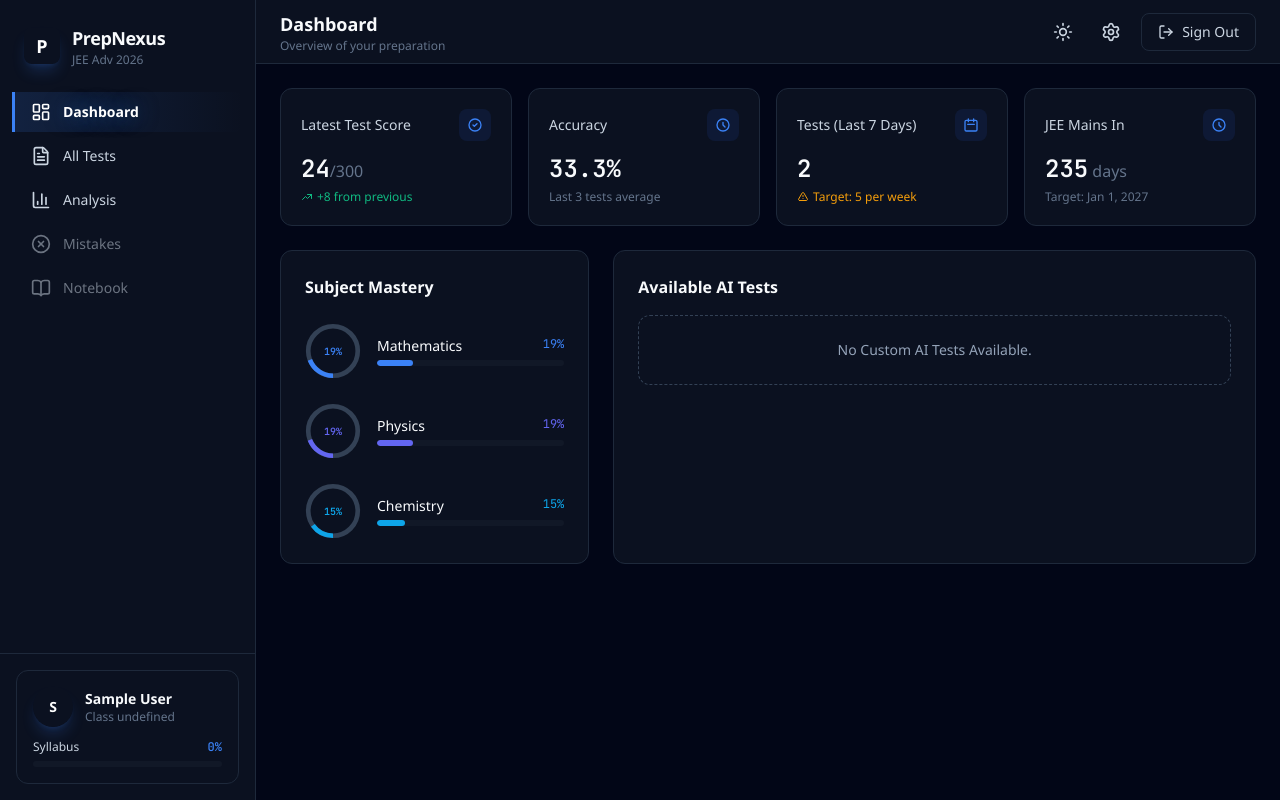
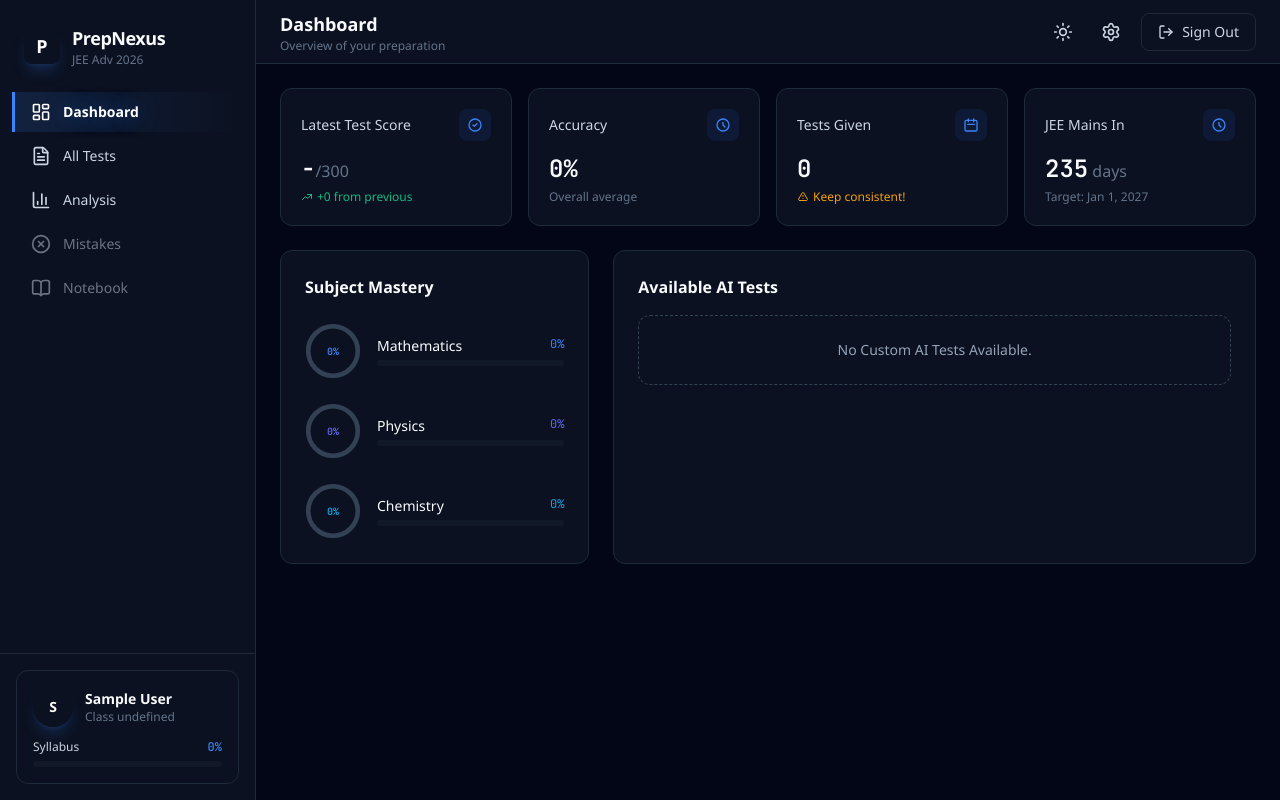
Before and after one commit to Stack-Orbit/jee-exam-app, a React (Vite) app: page / in a window 1280 px wide. Built offline with nearby package versions, Linux system fonts and the light colour scheme; sample sign-in values are in the browser's storage.

Commit message:
feat: make dashboard stats dynamic based on actual test results

```diff
--- a/src/pages/Dashboard.jsx
+++ b/src/pages/Dashboard.jsx
@@ -6,6 +6,16 @@ import '../dashboard.css';
 function Dashboard() {
   const navigate = useNavigate();
   const [papers, setPapers] = useState([]);
+  const [stats, setStats] = useState({
+    latestScore: '-',
+    totalScore: 300,
+    scoreDiff: 0,
+    accuracy: '0%',
+    testsLast7Days: 0,
+    mathMastery: 0,
+    phyMastery: 0,
+    chemMastery: 0
+  });
 
   useEffect(() => {
     // Load AI Generated papers from local storage
@@ -29,6 +39,42 @@ function Dashboard() {
     const userEmail = userStr ? JSON.parse(userStr).email : 'default';
     const studentResults = JSON.parse(localStorage.getItem(`jee_student_results_${userEmail}`) || '{}');
 
+    // Calculate stats
+    const resultsArr = Object.values(studentResults);
+    let newStats = { ...stats };
+
+    if (resultsArr.length > 0) {
+      const latestTest = resultsArr[resultsArr.length - 1];
+      const previousTest = resultsArr.length > 1 ? resultsArr[resultsArr.length - 2] : null;
+
+      newStats.latestScore = latestTest.totalMarks;
+      newStats.scoreDiff = previousTest ? (latestTest.totalMarks - previousTest.totalMarks) : 0;
+
+      let totalAttempted = 0;
+      let totalCorrect = 0;
+      let totalMath = 0;
+      let totalPhy = 0;
+      let totalChem = 0;
+
+      resultsArr.forEach(res => {
+        totalAttempted += res.attempted || 0;
+        totalCorrect += res.correctCnt || 0;
+        totalMath += res.mathMarks || 0;
+        totalPhy += res.phyMarks || 0;
+        totalChem += res.chemMarks || 0;
+      });
+
+      newStats.accuracy = totalAttempted > 0 ? Math.round((totalCorrect / totalAttempted) * 100) + '%' : '0%';
+      newStats.testsLast7Days = resultsArr.length; // Approximate
+
+      const maxSubjectScore = resultsArr.length * 100; // 100 per subject per test
+      newStats.mathMastery = Math.max(0, Math.round((totalMath / maxSubjectScore) * 100));
+      newStats.phyMastery = Math.max(0, Math.round((totalPhy / maxSubjectScore) * 100));
+      newStats.chemMastery = Math.max(0, Math.round((totalChem / maxSubjectScore) * 100));
+    }
+
+    setStats(newStats);
+
     setPapers(formattedAiTests.map(p => ({
       ...p,
       isCompleted: !!studentResults[p.id]
@@ -51,10 +97,10 @@ function Dashboard() {
                       <svg className="w-4 h-4 text-blue-500" fill="none" stroke="currentColor" viewBox="0 0 24 24"><path strokeLinecap="round" strokeLinejoin="round" strokeWidth="2" d="M9 12l2 2 4-4m6 2a9 9 0 11-18 0 9 9 0 0118 0z"/></svg>
                   </div>
               </div>
-              <div className="text-2xl font-bold font-mono" style={{color: 'var(--text-primary)'}}>24<span className="text-base font-normal" style={{color: 'var(--text-tertiary)'}}>/300</span></div>
-              <div className="mt-1 text-xs font-medium text-emerald-500 flex items-center gap-1">
-                  <svg className="w-3 h-3" fill="none" stroke="currentColor" viewBox="0 0 24 24"><path strokeLinecap="round" strokeLinejoin="round" strokeWidth="2" d="M13 7h8m0 0v8m0-8l-8 8-4-4-6 6"/></svg>
-                  +8 from previous
+              <div className="text-2xl font-bold font-mono" style={{color: 'var(--text-primary)'}}>{stats.latestScore}<span className="text-base font-normal" style={{color: 'var(--text-tertiary)'}}>/300</span></div>
+              <div className={`mt-1 text-xs font-medium flex items-center gap-1 ${stats.scoreDiff >= 0 ? 'text-emerald-500' : 'text-rose-500'}`}>
+                  <svg className="w-3 h-3" fill="none" stroke="currentColor" viewBox="0 0 24 24"><path strokeLinecap="round" strokeLinejoin="round" strokeWidth="2" d={stats.scoreDiff >= 0 ? "M13 7h8m0 0v8m0-8l-8 8-4-4-6 6" : "M13 17h8m0 0v-8m0 8l-8-8-4 4-6-6"}/></svg>
+                  {stats.scoreDiff >= 0 ? `+${stats.scoreDiff}` : stats.scoreDiff} from previous
               </div>
           </div>
 
@@ -65,21 +111,21 @@ function Dashboard() {
                       <svg className="w-4 h-4 text-blue-500" fill="none" stroke="currentColor" viewBox="0 0 24 24"><path strokeLinecap="round" strokeLinejoin="round" strokeWidth="2" d="M12 8v4l3 3m6-3a9 9 0 11-18 0 9 9 0 0118 0z"/></svg>
                   </div>
               </div>
-              <div className="text-2xl font-bold font-mono" style={{color: 'var(--text-primary)'}}>33.3%</div>
-              <div className="mt-1 text-xs" style={{color: 'var(--text-tertiary)'}}>Last 3 tests average</div>
+              <div className="text-2xl font-bold font-mono" style={{color: 'var(--text-primary)'}}>{stats.accuracy}</div>
+              <div className="mt-1 text-xs" style={{color: 'var(--text-tertiary)'}}>Overall average</div>
           </div>
 
           <div className="card rounded-xl p-5 transition-all hover:-translate-y-0.5 hover:shadow-lg hover:shadow-blue-500/5">
               <div className="flex items-center justify-between mb-3">
-                  <span className="text-sm font-medium" style={{color: 'var(--text-secondary)'}}>Tests (Last 7 Days)</span>
+                  <span className="text-sm font-medium" style={{color: 'var(--text-secondary)'}}>Tests Given</span>
                   <div className="w-8 h-8 rounded-lg bg-blue-50 dark:bg-blue-900/20 flex items-center justify-center">
                       <svg className="w-4 h-4 text-blue-500" fill="none" stroke="currentColor" viewBox="0 0 24 24"><path strokeLinecap="round" strokeLinejoin="round" strokeWidth="2" d="M8 7V3m8 4V3m-9 8h10M5 21h14a2 2 0 002-2V7a2 2 0 00-2-2H5a2 2 0 00-2 2v12a2 2 0 002 2z"/></svg>
                   </div>
               </div>
-              <div className="text-2xl font-bold font-mono" style={{color: 'var(--text-primary)'}}>2</div>
+              <div className="text-2xl font-bold font-mono" style={{color: 'var(--text-primary)'}}>{stats.testsLast7Days}</div>
               <div className="mt-1 text-xs font-medium text-amber-500 flex items-center gap-1">
                   <svg className="w-3 h-3" fill="none" stroke="currentColor" viewBox="0 0 24 24"><path strokeLinecap="round" strokeLinejoin="round" strokeWidth="2" d="M12 9v2m0 4h.01m-6.938 4h13.856c1.54 0 2.502-1.667 1.732-3L13.732 4c-.77-1.333-2.694-1.333-3.464 0L3.34 16c-.77 1.333.192 3 1.732 3z"/></svg>
-                  Target: 5 per week
+                  Keep consistent!
               </div>
           </div>
 
@@ -103,17 +149,17 @@ function Dashboard() {
                       <div className="relative w-14 h-14 flex-shrink-0">
                           <svg className="w-full h-full -rotate-90" viewBox="0 0 36 36">
                               <path className="text-slate-200 dark:text-slate-700" d="M18 2.0845 a 15.9155 15.9155 0 0 1 0 31.831 a 15.9155 15.9155 0 0 1 0 -31.831" fill="none" stroke="currentColor" strokeWidth="3"/>
-                              <path className="text-blue-500" strokeDasharray="19, 100" d="M18 2.0845 a 15.9155 15.9155 0 0 1 0 31.831 a 15.9155 15.9155 0 0 1 0 -31.831" fill="none" stroke="currentColor" strokeWidth="3"/>
+                              <path className="text-blue-500" strokeDasharray={`${stats.mathMastery}, 100`} d="M18 2.0845 a 15.9155 15.9155 0 0 1 0 31.831 a 15.9155 15.9155 0 0 1 0 -31.831" fill="none" stroke="currentColor" strokeWidth="3"/>
                           </svg>
-                          <span className="absolute inset-0 flex items-center justify-center text-[10px] font-bold font-mono text-blue-500">19%</span>
+                          <span className="absolute inset-0 flex items-center justify-center text-[10px] font-bold font-mono text-blue-500">{stats.mathMastery}%</span>
                       </div>
                       <div className="flex-1 min-w-0">
                           <div className="flex justify-between mb-1">
                               <span className="text-sm font-medium truncate" style={{color: 'var(--text-primary)'}}>Mathematics</span>
-                              <span className="text-xs font-mono text-blue-500">19%</span>
+                              <span className="text-xs font-mono text-blue-500">{stats.mathMastery}%</span>
                           </div>
                           <div className="h-1.5 rounded-full overflow-hidden" style={{backgroundColor: 'var(--bg-tertiary)'}}>
-                              <div className="h-full bg-blue-500 rounded-full" style={{width: '19%'}}></div>
+                              <div className="h-full bg-blue-500 rounded-full" style={{width: `${stats.mathMastery}%`}}></div>
                           </div>
                       </div>
                   </div>
@@ -121,17 +167,17 @@ function Dashboard() {
                       <div className="relative w-14 h-14 flex-shrink-0">
                           <svg className="w-full h-full -rotate-90" viewBox="0 0 36 36">
                               <path className="text-slate-200 dark:text-slate-700" d="M18 2.0845 a 15.9155 15.9155 0 0 1 0 31.831 a 15.9155 15.9155 0 0 1 0 -31.831" fill="none" stroke="currentColor" strokeWidth="3"/>
-                              <path className="text-indigo-500" strokeDasharray="19, 100" d="M18 2.0845 a 15.9155 15.9155 0 0 1 0 31.831 a 15.9155 15.9155 0 0 1 0 -31.831" fill="none" stroke="currentColor" strokeWidth="3"/>
+                              <path className="text-indigo-500" strokeDasharray={`${stats.phyMastery}, 100`} d="M18 2.0845 a 15.9155 15.9155 0 0 1 0 31.831 a 15.9155 15.9155 0 0 1 0 -31.831" fill="none" stroke="currentColor" strokeWidth="3"/>
                           </svg>
-                          <span className="absolute inset-0 flex items-center justify-center text-[10px] font-bold font-mono text-indigo-500">19%</span>
+                          <span className="absolute inset-0 flex items-center justify-center text-[10px] font-bold font-mono text-indigo-500">{stats.phyMastery}%</span>
                       </div>
                       <div className="flex-1 min-w-0">
                           <div className="flex justify-between mb-1">
                               <span className="text-sm font-medium truncate" style={{color: 'var(--text-primary)'}}>Physics</span>
-                              <span className="text-xs font-mono text-indigo-500">19%</span>
+                              <span className="text-xs font-mono text-indigo-500">{stats.phyMastery}%</span>
                           </div>
                           <div className="h-1.5 rounded-full overflow-hidden" style={{backgroundColor: 'var(--bg-tertiary)'}}>
-                              <div className="h-full bg-indigo-500 rounded-full" style={{width: '19%'}}></div>
+                              <div className="h-full bg-indigo-500 rounded-full" style={{width: `${stats.phyMastery}%`}}></div>
                           </div>
                       </div>
                   </div>
@@ -139,17 +185,17 @@ function Dashboard() {
                       <div className="relative w-14 h-14 flex-shrink-0">
                           <svg className="w-full h-full -rotate-90" viewBox="0 0 36 36">
                               <path className="text-slate-200 dark:text-slate-700" d="M18 2.0845 a 15.9155 15.9155 0 0 1 0 31.831 a 15.9155 15.9155 0 0 1 0 -31.831" fill="none" stroke="currentColor" strokeWidth="3"/>
-                              <path className="text-sky-500" strokeDasharray="15, 100" d="M18 2.0845 a 15.9155 15.9155 0 0 1 0 31.831 a 15.9155 15.9155 0 0 1 0 -31.831" fill="none" stroke="currentColor" strokeWidth="3"/>
+                              <path className="text-sky-500" strokeDasharray={`${stats.chemMastery}, 100`} d="M18 2.0845 a 15.9155 15.9155 0 0 1 0 31.831 a 15.9155 15.9155 0 0 1 0 -31.831" fill="none" stroke="currentColor" strokeWidth="3"/>
                           </svg>
-                          <span className="absolute inset-0 flex items-center justify-center text-[10px] font-bold font-mono text-sky-500">15%</span>
+                          <span className="absolute inset-0 flex items-center justify-center text-[10px] font-bold font-mono text-sky-500">{stats.chemMastery}%</span>
                       </div>
                       <div className="flex-1 min-w-0">
                           <div className="flex justify-between mb-1">
                               <span className="text-sm font-medium truncate" style={{color: 'var(--text-primary)'}}>Chemistry</span>
-                              <span className="text-xs font-mono text-sky-500">15%</span>
+                              <span className="text-xs font-mono text-sky-500">{stats.chemMastery}%</span>
                           </div>
                           <div className="h-1.5 rounded-full overflow-hidden" style={{backgroundColor: 'var(--bg-tertiary)'}}>
-                              <div className="h-full bg-sky-500 rounded-full" style={{width: '15%'}}></div>
+                              <div className="h-full bg-sky-500 rounded-full" style={{width: `${stats.chemMastery}%`}}></div>
                           </div>
                       </div>
                   </div>
```
